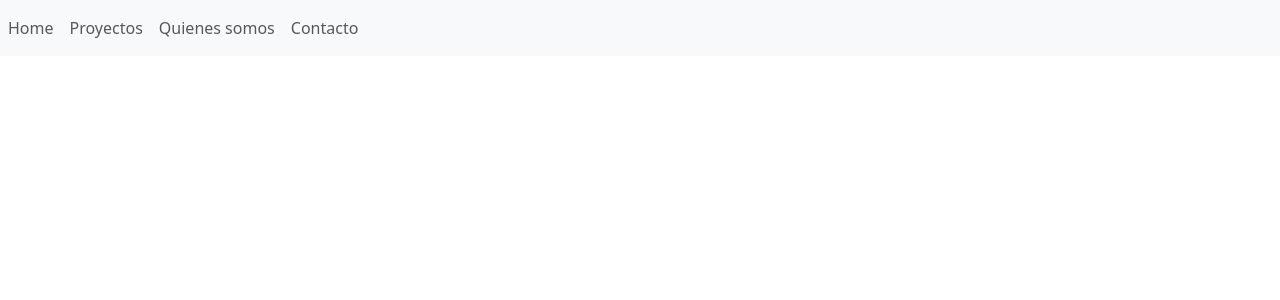
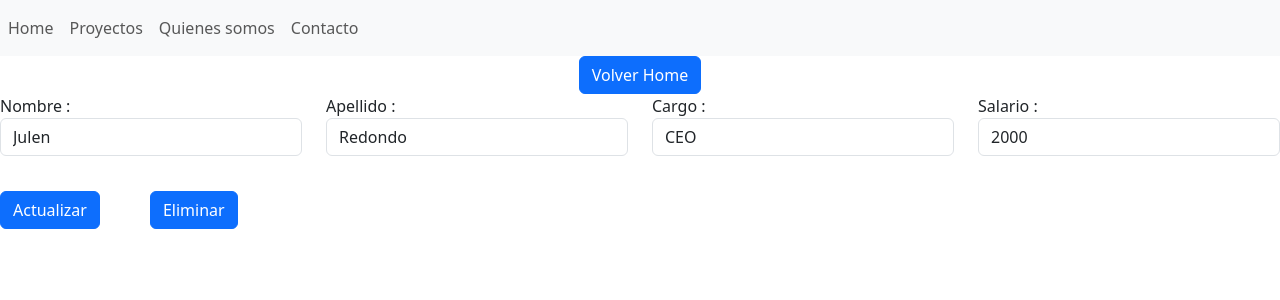
Before and after one commit to JulenR14/Angular, an Angular app in the folder app-empleados/: page /actualiza/0 in a window 1280 px wide. Before the commit this address led to /. Shown: the top 300 px of the page. Built offline with nearby package versions, Linux system fonts and the light colour scheme.

Commit message:
Nuevos conceptos de Routing

```diff
--- /dev/null
+++ b/app-empleados/src/app/actualiza-component/actualiza-component.component.html
@@ -0,0 +1,32 @@
+<div style="text-align: center;">
+    <button class="btn btn-primary" (click)="volverHome()">Volver Home</button>
+</div>
+
+<form class="form-group row">
+
+    <div class="form-group col-md-3">
+      <label for="nombre">Nombre : </label>
+      <input type="text" name="nombre" id = "nombre" class="form-control" [(ngModel)]="nombre">
+    </div>
+
+    <div class="form-group col-md-3">
+      <label for="apellido">Apellido : </label>
+      <input type="text" name="apellido" id = "apellido" class="form-control" [(ngModel)]="apellido">
+    </div>
+
+    <div class="form-group col-md-3">
+      <label for="cargo">Cargo : </label>
+      <input type="text" name="cargo" id = "cargo" class="form-control" [(ngModel)]="cargo">
+    </div>
+
+    <div class="form-group col-md-3">
+      <label for="salario">Salario : </label>
+      <input type="number" name="salario" id = "salario" class="form-control" [(ngModel)]="salario">
+    </div>
+
+    <div class="col">
+      <button type="submit" class="btn btn-primary" (click)="modificarEmpleado()" style="margin-top: 35px; margin-right: 50px">Actualizar</button>
+      <button type="submit" class="btn btn-primary" (click)="eliminarEmpleado()" style="margin-top: 35px;">Eliminar</button>
+    </div>
+
+</form>
--- /dev/null
+++ b/app-empleados/src/app/actualiza-component/actualiza-component.component.ts
@@ -0,0 +1,57 @@
+import { Component } from '@angular/core';
+import { ServicioEmpleadosService } from '../servicio-empleados.service';
+import { EmpleadosService } from '../empleados.service';
+import { Empleado } from '../empleado.model';
+import { ActivatedRoute, Router } from '@angular/router';
+
+@Component({
+  selector: 'app-actualiza-component',
+  templateUrl: './actualiza-component.component.html',
+  styleUrls: ['./actualiza-component.component.css']
+})
+export class ActualizaComponentComponent {
+
+  empleados: Empleado[] = [];
+  empleado: Empleado;
+
+  nombre: String = "Nombre";
+  apellido: String = "Apellido";
+  cargo: String = "Cargo";
+  salario: number = 0;
+
+  indice: number;
+
+  constructor(private router:Router,private route:ActivatedRoute, private miservicio: ServicioEmpleadosService, private empleadosService: EmpleadosService){}
+
+  ngOnInit(): void {
+    this.empleados = this.empleadosService.empleados;
+
+    this.indice = this.route.snapshot.params['id'];
+
+    this.empleado = this.empleadosService.encontrarEmpleado(this.indice);
+    this.cambiarValoresEmpleado();
+  }
+
+  volverHome(){
+    this.router.navigate([""]);
+  }
+
+  modificarEmpleado(){
+    //this.miservicio.muestraMensaje("Nombre : " + this.nombre + " Apellido : " + this.apellido);
+    this.empleadosService.modificarEmpleado(new Empleado (this.nombre, this.apellido, this.cargo, this.salario), this.indice);
+    this.router.navigate([""]);
+  }
+
+  eliminarEmpleado(){
+    this.empleadosService.eliminarEmpleado(this.indice);
+    this.router.navigate([""]);
+  }
+
+  private cambiarValoresEmpleado(){
+    this.nombre = this.empleado.nombre;
+    this.apellido = this.empleado.apellido;
+    this.cargo = this.empleado.cargo;
+    this.salario = this.empleado.salario;
+  }
+
+}
--- a/app-empleados/src/app/empleado-hijo-c/empleado-hijo-c.component.html
+++ b/app-empleados/src/app/empleado-hijo-c/empleado-hijo-c.component.html
@@ -4,7 +4,9 @@
         <div>
           <br>
           <br>
-          {{indice+1}}{{empleadoDeLista.nombre}}, {{empleadoDeLista.apellido}}, {{empleadoDeLista.cargo}}, {{empleadoDeLista.salario}}
+          <a [routerLink]="['/actualiza', indice]">
+            {{indice+1}}{{empleadoDeLista.nombre}}, {{empleadoDeLista.apellido}}, {{empleadoDeLista.cargo}}, {{empleadoDeLista.salario}}
+          </a>
         </div>
 
         <app-caracteristicas-empleado-c (caracteristicasEmpleado)="agregarCaracteristica($event)"></app-caracteristicas-empleado-c>
--- a/app-empleados/src/app/empleados.service.ts
+++ b/app-empleados/src/app/empleados.service.ts
@@ -18,4 +18,17 @@ export class EmpleadosService{
         this.servicioVentanaEmergente.muestraMensaje("El nombre es : " + empleado.nombre);
         this.empleados.push(empleado);
       }
+
+      modificarEmpleado(empleado: Empleado, indice: number){
+        this.empleados.splice(indice, 1);
+        this.empleados.splice(indice, 0, empleado);
+      }
+
+      eliminarEmpleado(indice: number){
+        this.empleados.splice(indice, 1);
+      }
+
+      encontrarEmpleado(indice: number){
+        return this.empleados[indice];
+      }
 }
```
Also changed, not shown: app-empleados/src/app/app.module.ts (+5 -2 lines), app-empleados/src/app/actualiza-component/actualiza-component.component.css (added), 1 other file (tests, documents, lock files or other folders).
